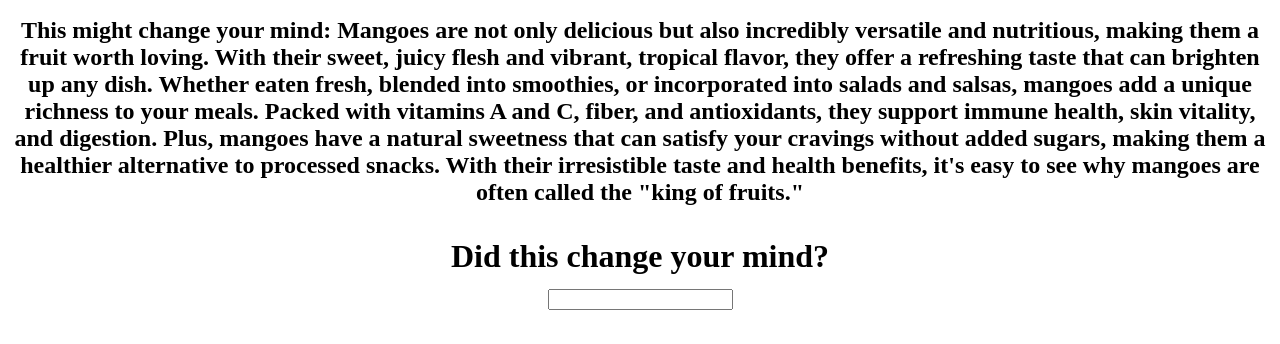
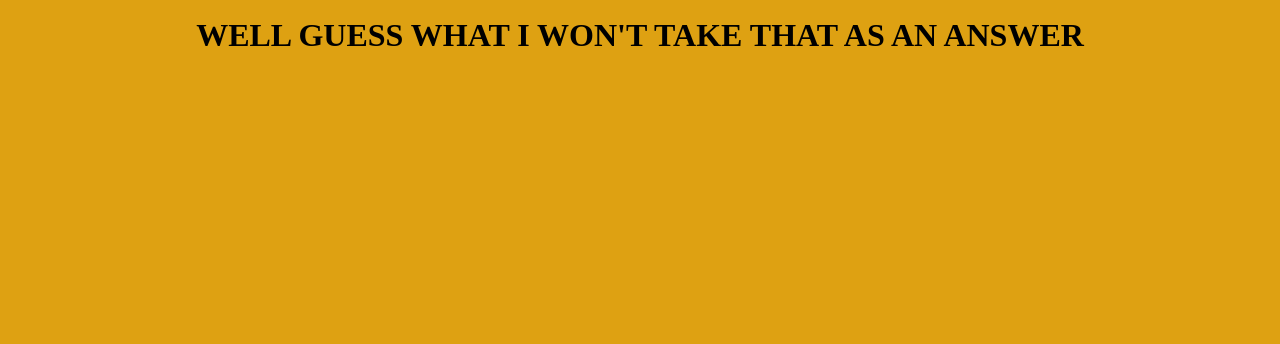
Before and after one commit to Gabe-ai-glitch/PersonalWebsite, a plain HTML site: page index.html in a window 1280 px wide. Shown: the part 702-1046 px from the top of the page. After the commit the page ends 800 px from the top, so only its background shows below. Drawn offline with Linux system fonts and the light colour scheme.

Commit message:
Updated index.html

```diff
--- a/index.html
+++ b/index.html
@@ -1,7 +1,16 @@
 <!DOCTYPE html>
 <html>
+<head>
+<style>
+body{
+background:#dea112
+}
+</style>
+</head>
+
 <center>
 <body>
+
 <form>
 <h1><h1>
   <label for="fname">Do you like mangoes:</label><br>
@@ -20,12 +29,7 @@ I like MANGOES
 <p>	&#128515;DID YOU LIKE THEM?	&#128515;
 
 <p> &#128533; NO? &#128533;
-<h2><h2>
-<p> This might change your mind: Mangoes are not only delicious but also incredibly versatile and nutritious, making them a fruit worth loving. With their sweet, juicy flesh and vibrant, tropical flavor, they offer a refreshing taste that can brighten up any dish. Whether eaten fresh, blended into smoothies, or incorporated into salads and salsas, mangoes add a unique richness to your meals. Packed with vitamins A and C, fiber, and antioxidants, they support immune health, skin vitality, and digestion. Plus, mangoes have a natural sweetness that can satisfy your cravings without added sugars, making them a healthier alternative to processed snacks. With their irresistible taste and health benefits, it's easy to see why mangoes are often called the "king of fruits."
-<h1><h1>
-
-<p><label for="fname"> Did this change your mind?</label><br>
-  <input type="text" id="fname" name="fname"><br>
+<p> WELL GUESS WHAT I WON'T TAKE THAT AS AN ANSWER
 
 </body>
 
```
